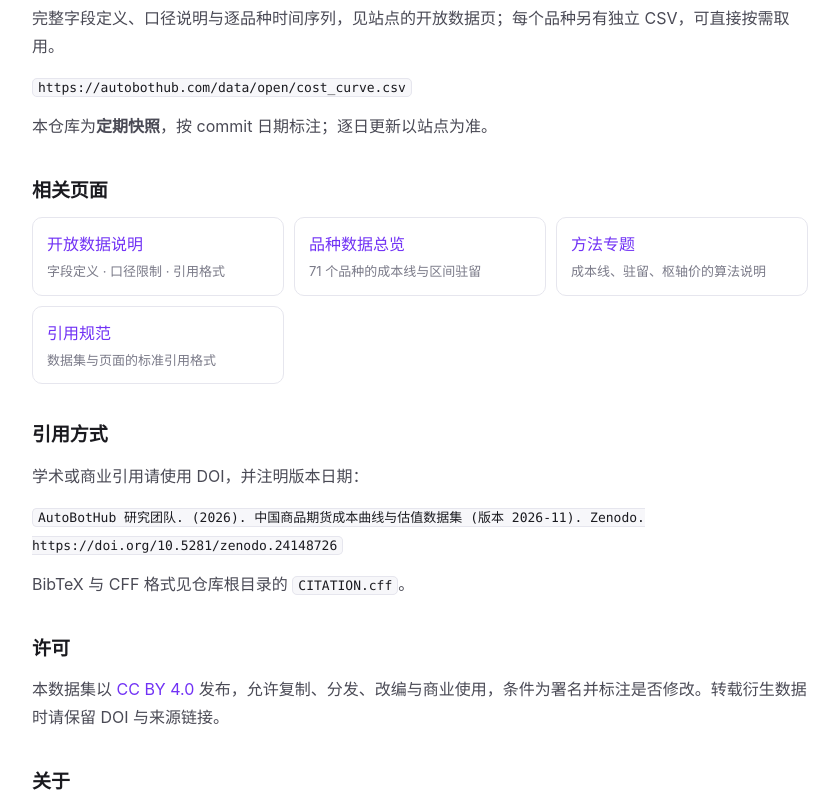
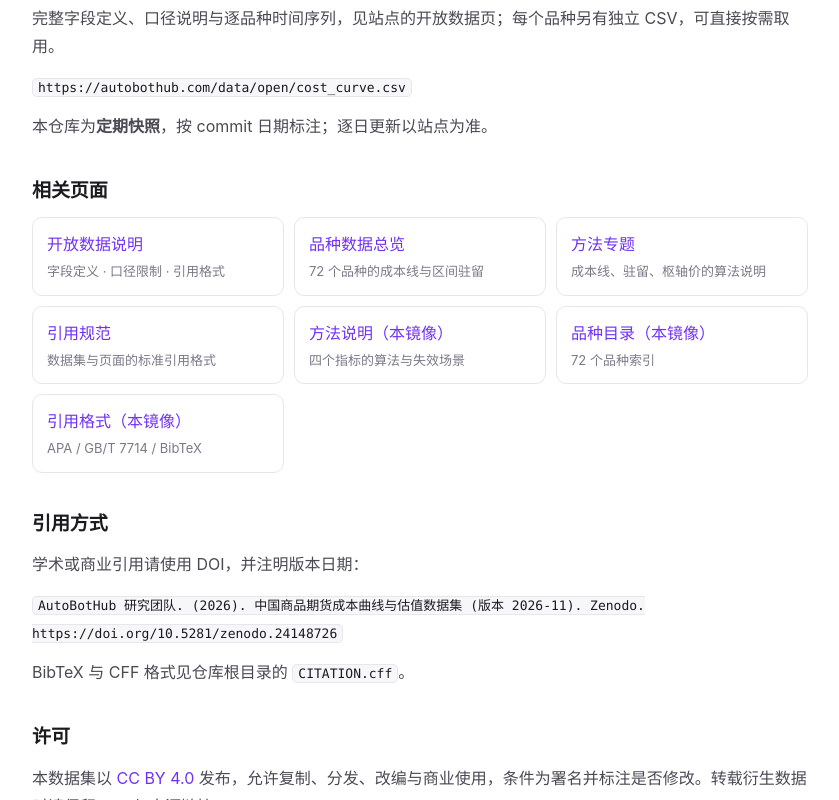
Before and after one commit to 18820006543-lex/china-futures-cost-curve, a plain HTML site: page index.html in a window 1280 px wide. Shown: the part 1175-1975 px from the top of the page, without its empty margins (220-1059 px from the left). Drawn offline with Linux system fonts and the light colour scheme.

Commit message:
docs: dataset landing page for GitHub Pages

```diff
--- a/index.html
+++ b/index.html
@@ -98,7 +98,7 @@
     <p class="sub">71 个主力连续合约 · 现金流成本与完全成本上沿 · 成本区间驻留 · 日线 CSV</p>
     <div class="meta">
       <div><b>DOI</b> <a href="https://doi.org/10.5281/zenodo.24148726" rel="noopener">10.5281/zenodo.24148726</a></div>
-      <div><b>覆盖</b> 71 个品种</div>
+      <div><b>覆盖</b> 71 个品种（2026-11 快照）</div>
       <div><b>频率</b> 日线</div>
       <div><b>许可</b> CC BY 4.0</div>
     </div>
@@ -144,9 +144,12 @@
   <h2>相关页面</h2>
   <div class="links">
     <a href="https://autobothub.com/open-data.html">开放数据说明<span>字段定义 · 口径限制 · 引用格式</span></a>
-    <a href="https://autobothub.com/variety/">品种数据总览<span>71 个品种的成本线与区间驻留</span></a>
+    <a href="https://autobothub.com/variety/">品种数据总览<span>72 个品种的成本线与区间驻留</span></a>
     <a href="https://autobothub.com/methods.html">方法专题<span>成本线、驻留、枢轴价的算法说明</span></a>
     <a href="https://autobothub.com/citation.html">引用规范<span>数据集与页面的标准引用格式</span></a>
+    <a href="https://18820006543-lex.github.io/china-futures-cost-curve/methods.html">方法说明（本镜像）<span>四个指标的算法与失效场景</span></a>
+    <a href="https://18820006543-lex.github.io/china-futures-cost-curve/variety.html">品种目录（本镜像）<span>72 个品种索引</span></a>
+    <a href="https://18820006543-lex.github.io/china-futures-cost-curve/citation.html">引用格式（本镜像）<span>APA / GB/T 7714 / BibTeX</span></a>
   </div>
 
   <h2>引用方式</h2>
```
